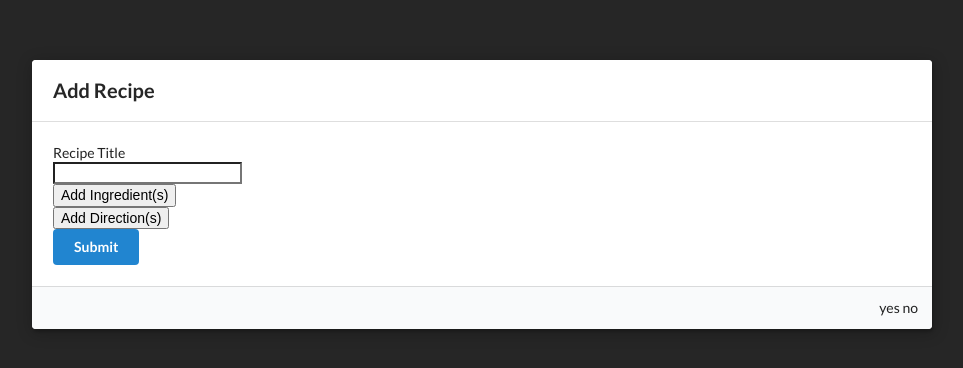
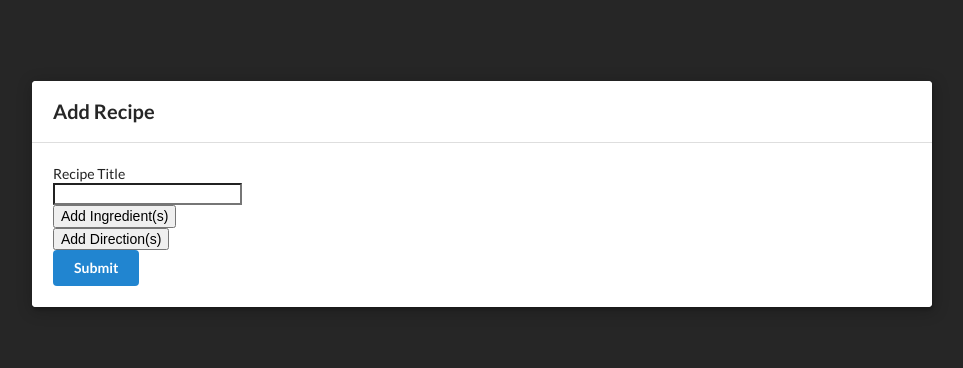
Before and after one commit to tengen14/Recipe-Box, a React (Create React App) app in the folder client/: page /recipes/new in a window 1280 px wide. Shown: the part 206-574 px from the top of the page, without its empty margins (158-1121 px from the left). Built offline with nearby package versions, Linux system fonts and the light colour scheme.

Commit message:
create form functionality for RecipeCreate.js route in Modal.js

```diff
--- a/client/src/components/Modal.js
+++ b/client/src/components/Modal.js
@@ -13,8 +13,11 @@ const Modal = (props) => {
         className="ui standard modal visible active"
       >
         <div className="header">{props.title}</div>
-        <div className="content"><RecipeForm /></div>
-        <div className="actions">yes no</div>
+        <div className="content">
+          <RecipeForm
+            newSubmit={props.newSubmit}
+          />
+        </div>
       </div>
     </div>,
     document.querySelector("#modal")
--- a/client/src/components/recipes/RecipeCreate.js
+++ b/client/src/components/recipes/RecipeCreate.js
@@ -1,22 +1,17 @@
 import React from "react";
 import { connect } from "react-redux";
 import { createRecipe } from "../../actions";
-import RecipeForm from "./RecipeForm";
 import Modal from "../Modal";
 
 class RecipeCreate extends React.Component {
-  onSubmit = formValues => {
+  newSubmit = formValues => {
     this.props.createRecipe(formValues);
   };
 
   render() {
-    console.log(this.props)
     return (
       <div>
-        <Modal
-          title="Add Recipe"
-
-        />
+        <Modal title="Add Recipe" newSubmit={this.newSubmit} />
       </div>
     );
   }
--- a/client/src/components/recipes/RecipeForm.js
+++ b/client/src/components/recipes/RecipeForm.js
@@ -61,31 +61,24 @@ class RecipeForm extends React.Component {
   };
 
   onSubmit = formValues => {
-    this.props.onSubmit(formValues);
+    this.props.newSubmit(formValues);
   };
 
   render() {
     return (
       <form onSubmit={this.props.handleSubmit(this.onSubmit)}>
-        <div>
         <label>Recipe Title</label>
-          <div>
+
         <Field
           name="title"
           component={this.renderField}
           type="text"
           placeholder="Recipe Title"
         />
-          </div>
-        </div>
 
-        <div>
         <FieldArray name="ingredients" component={this.renderIngredients} />
-        </div>
 
-        <div>
         <FieldArray name="directions" component={this.renderDirections} />
-        </div>
 
         <button className="ui button primary">Submit</button>
       </form>
```
Lines whose indentation alone changed are shown as unchanged.
